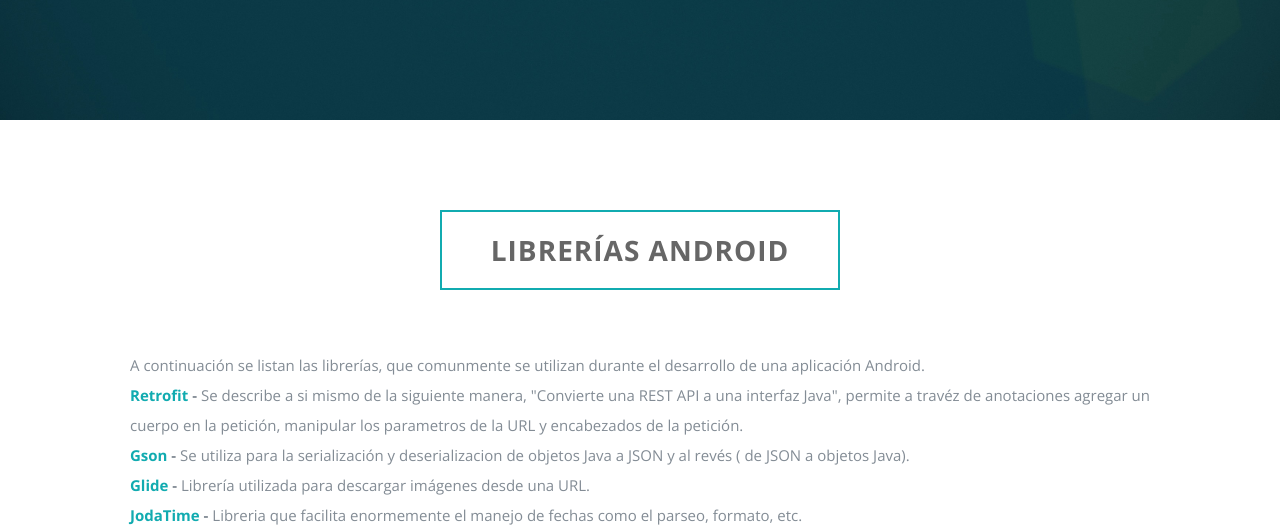
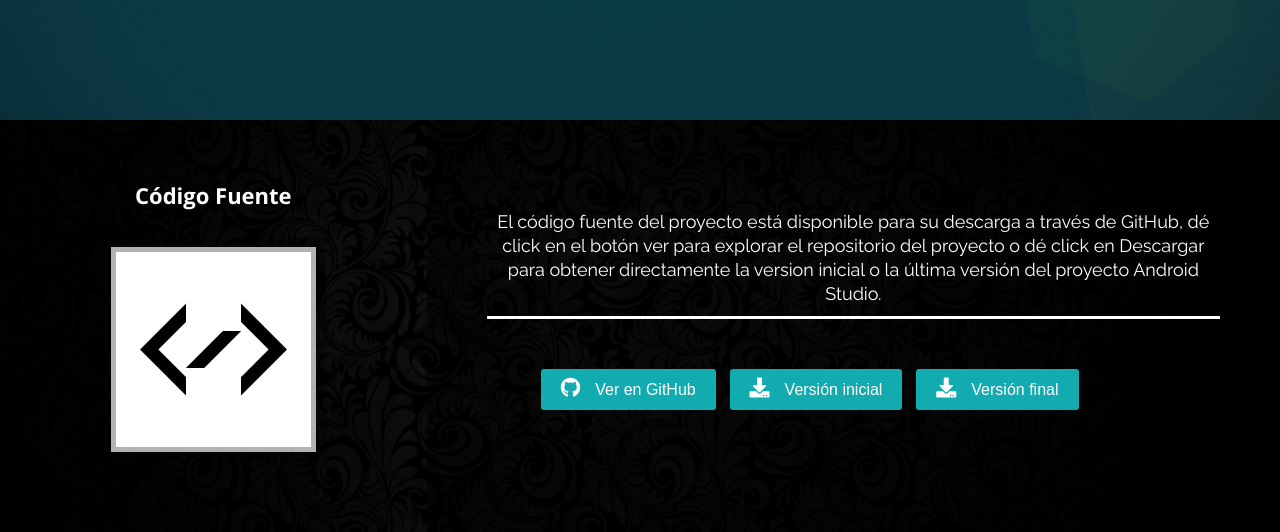
Before and after one commit to hercarr/travelapp, a plain HTML site: page session-three.html in a window 1280 px wide. Shown: the part 680-1212 px from the top of the page. Drawn offline with nearby package versions, Linux system fonts and the light colour scheme.

Commit message:
Source code download.

```diff
--- a/session-three.html
+++ b/session-three.html
@@ -66,6 +66,37 @@
     <div class="header-overlay"></div>
 </header>
 <!-- header end -->
+<!-- source code -->
+<section id="topic">
+    <div class="row bio-container">
+        <div class="twelve columns bio-inner">
+            <div class="four columns bio-left">
+                <h2>Código Fuente</h2>
+                <div class="pp-container">
+                    <img class="picture wow zoomIn" src="images/source-code.png" alt="" style="background: white; padding: 24px;" />
+                </div>
+            </div>
+            <div class="eight columns main-col wow fadeIn">
+                <div class="arrow-left"></div>
+                <p>
+                <h3>
+                    El código fuente del proyecto está disponible para su descarga a través de GitHub, dé click en el botón ver para explorar el repositorio del proyecto o dé click en Descargar para obtener directamente la version inicial o la última versión del proyecto Android Studio.
+                </h3>
+                </p>
+                <div class="row">
+                    <div class="six columns download">
+                        <p align="center">
+                            <a href="https://github.com/hercarr/travelapp" target="_blank" class="button"><i class="fab fa-github"></i>Ver en GitHub</a>
+                            <a href="https://github.com/hercarr/travelapp/archive/session-three-start.zip" class="button" target="_blank"><i class="fa fa-download"></i>Versión inicial</a>
+                            <a href="https://github.com/hercarr/travelapp/archive/master.zip" class="button" target="_blank"><i class="fa fa-download"></i>Versión final</a>
+                        </p>
+                    </div>
+                </div>
+            </div>
+        </div>
+    </div>
+</section>
+<!-- source code end -->
 <!-- section start -->
 <section id="agenda">
     <!-- Start Main libraries -->
```
